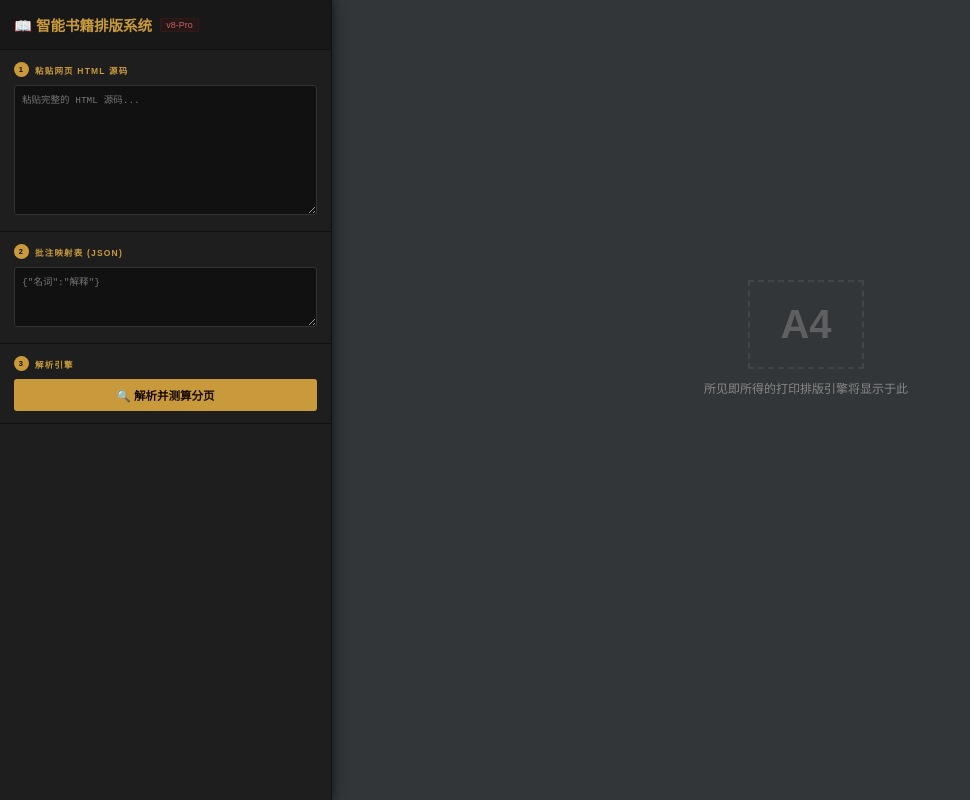
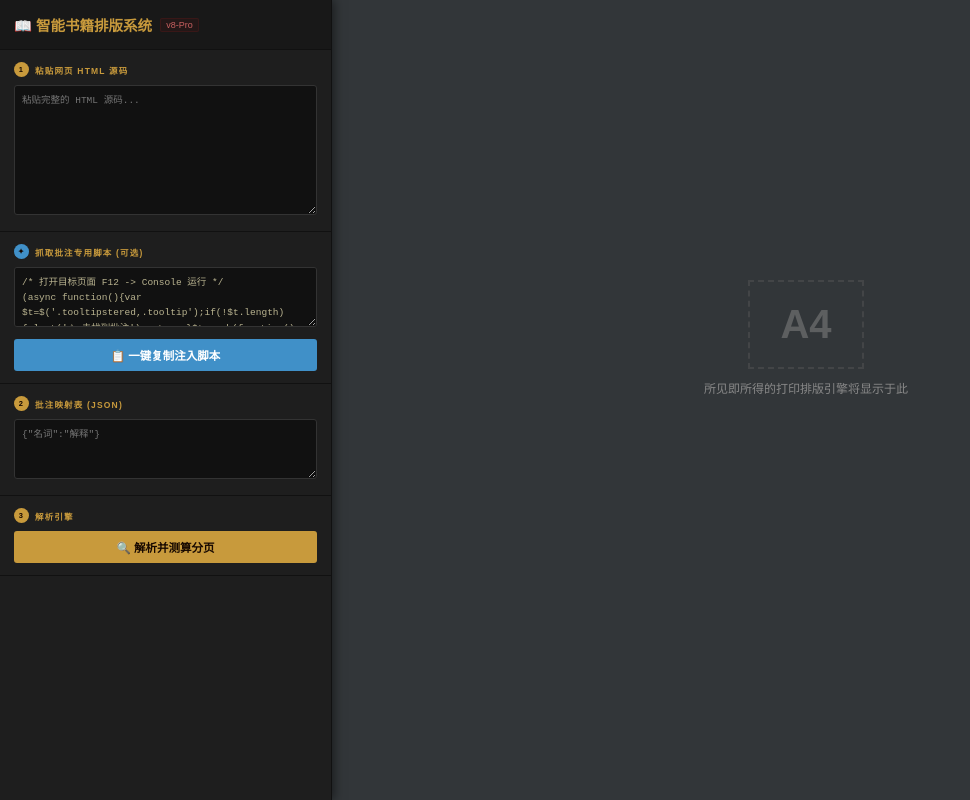
Before and after one commit to Yang-shi-yi/book-exporter, a Vue app: page / in a window 1280 px wide. Shown: the whole page, without its empty margins (0-970 px from the left). Built offline with nearby package versions, Linux system fonts and the light colour scheme.

Commit message:
增加正文段落标题，修复打包问题

```diff
--- a/src/App.vue
+++ b/src/App.vue
@@ -72,6 +72,24 @@ watch(options, () => {
 
 const doPrint = () => window.print();
 
+// 👇 新增：一键复制脚本到剪贴板的函数
+const copyScript = async () => {
+  try {
+    await navigator.clipboard.writeText(SCRIPT);
+    setStatus('✓ 脚本已复制，请前往目标网页 F12 控制台粘贴并回车执行', 'ok');
+  } catch (err) {
+    setStatus('✗ 复制失败，请在上方输入框内手动全选复制', 'err');
+  }
+};
+
+// 👇 新增：处理文本框聚焦时的全选逻辑，并进行类型断言
+const handleSelectAll = (event: Event) => {
+  const target = event.target as HTMLTextAreaElement; // 断言 target 是一个 textarea 元素
+  if (target) {
+    target.select();
+  }
+};
+
 const SCRIPT = `/* 打开目标页面 F12 -> Console 运行 */
 (async function(){var $t=$('.tooltipstered,.tooltip');if(!$t.length){alert('⚠ 未找到批注');return;}$t.each(function(){try{$(this).tooltipster('show');}catch(e){}$(this).trigger('mouseenter');});var start=Date.now();await new Promise(function(res){(function poll(){var wait=0;$t.each(function(){try{var c=$(this).tooltipster('content');var s=(typeof c==='string'?c:$('<div>').html(c).text()).trim();if(!s||/^loading/i.test(s))wait++;}catch(e){}});if(wait===0||Date.now()-start>8000)res();else setTimeout(poll,250);})();});var d={};$t.each(function(){var term=$(this).text().trim();if(!term||d[term])return;try{var c=$(this).tooltipster('content');var def=(typeof c==='string'?c:$('<div>').html(c).text()).replace(/<[^>]+>/g,'').trim();if(def&&!/^loading/i.test(def))d[term]=def;}catch(e){}try{$(this).tooltipster('hide');}catch(e){}});var n=Object.keys(d).length;if(!n)alert('⚠ 未能获取');else prompt('✓ 复制 JSON：',JSON.stringify(d));})();`;
 </script>
@@ -88,7 +106,13 @@ const SCRIPT = `/* 打开目标页面 F12 -> Console 运行 */
         <div class="sl"><span class="n">1</span>粘贴网页 HTML 源码</div>
         <textarea v-model="rawHTML" placeholder="粘贴完整的 HTML 源码..."></textarea>
       </div>
-
+      <div class="panel-section">
+        <div class="sl"><span class="n" style="background: #4090c8;">✦</span>抓取批注专用脚本 (可选)</div>
+        <textarea class="sm-textarea" readonly :value="SCRIPT" @focus="handleSelectAll" style="margin-bottom: 8px;"></textarea>
+        <button class="btn-primary" style="background: #4090c8; color: white;" @click="copyScript">
+          📋 一键复制注入脚本
+        </button>
+      </div>
       <div class="panel-section">
         <div class="sl"><span class="n">2</span>批注映射表 (JSON)</div>
         <textarea class="sm-textarea" v-model="jsonInput" @change="handleImportJSON" placeholder='{"名词":"解释"}'></textarea>
--- a/src/components/A4Paper.vue
+++ b/src/components/A4Paper.vue
@@ -1,5 +1,4 @@
 <script setup lang="ts">
-import { computed } from 'vue';
 import type { A4PageData, ExportOptions } from '../types/book';
 
 const props = defineProps<{
--- a/src/style.css
+++ b/src/style.css
@@ -18,6 +18,23 @@ html, body { width: 100%; height: 100%; overflow: hidden; }
 .h4 { font-size:11.5px; font-weight:600; color:var(--mid); line-height:1.6; font-style:italic; margin:12px 0 5px;}
 .h2:first-child, .h3:first-child, .h4:first-child { margin-top:0;}
 
+/* 确保正文中的 h2 (章节标题) 更有出版感 */
+.h2 {
+  font-size: 16px; /* 适当加大 */
+  text-align: center; /* 居中显示 */
+  border-left: none; /* 移除侧边条，改为居中装饰 */
+  margin: 30px 0 15px;
+  letter-spacing: 0.1em;
+}
+
+/* 知识点在正文中的表现 */
+.p.ki {
+  font-family: "KaiTi", "STKaiti", serif;
+  background: var(--ann-header);
+  padding: 5px 10px;
+  border-radius: 4px;
+  text-indent: 0; /* 知识点标签不缩进 */
+}
 /* 书籍正文基准段落：两端对齐、首行缩进、黄金行高 */
 .p { font-size:12px; line-height:2.05; color:var(--ink); margin-bottom:7px; text-align:justify; text-justify: inter-ideograph; text-indent:2em; word-break:break-word;}
 .p:last-child { margin-bottom:0;}
--- a/src/utils/parser.ts
+++ b/src/utils/parser.ts
@@ -71,6 +71,24 @@ export function parseRawHTML(rawHtml: string): { pages: PageSection[], tooltips:
     if (!map.has(key)) {
       map.set(key, { title: sec, knPoint: kn, items: [], seenIds: new Set() });
       order.push(key);
+
+      // 🌟 优化：将章节名和知识点也作为“正文段落”手动注入到 items 数组中
+      const entry = map.get(key)!;
+      if (sec) {
+        entry.items.push({
+          type: 'h',
+          plain: sec,
+          tokens: [{ t: 'tx', v: sec }]
+        });
+      }
+      // if (kn) {
+      //   entry.items.push({
+      //     type: 'p',
+      //     plain: kn,
+      //     tokens: [{ t: 'tx', v: kn }],
+      //     kaiti: true // 给知识点设置楷体样式，以示区分
+      //   });
+      // }
     }
     const entry = map.get(key)!;
     if (!entry.knPoint && kn) entry.knPoint = kn;
@@ -88,7 +106,11 @@ export function parseRawHTML(rawHtml: string): { pages: PageSection[], tooltips:
       if (h3) {
         const tokens = parseInline(h3);
         const plain = plainText(tokens).trim();
-        if (plain && plain !== sec && !(/^第[一二三四五六七八九十\d]+节/.test(plain) && plain === sec)) {
+        // if (plain && plain !== sec && !(/^第[一二三四五六七八九十\d]+节/.test(plain) && plain === sec)) {
+        //   entry.items.push({ type: 'h', tokens, plain });
+        // }
+        // ✅ 改为直接推入，不再进行排除：
+        if (plain) {
           entry.items.push({ type: 'h', tokens, plain });
         }
       }
```
